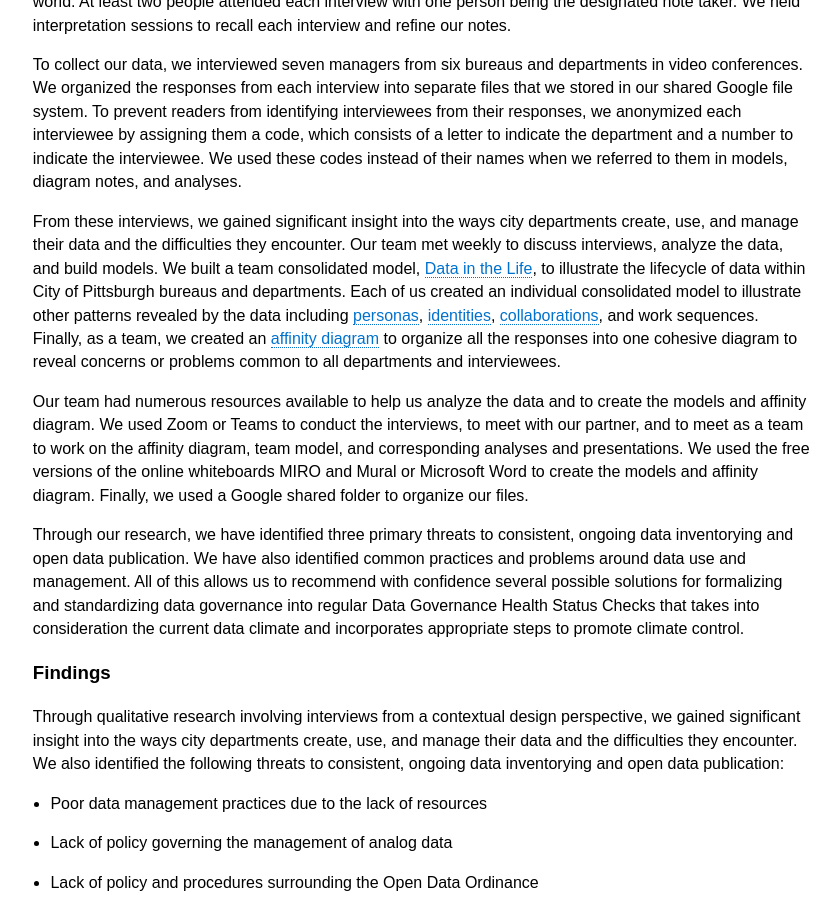
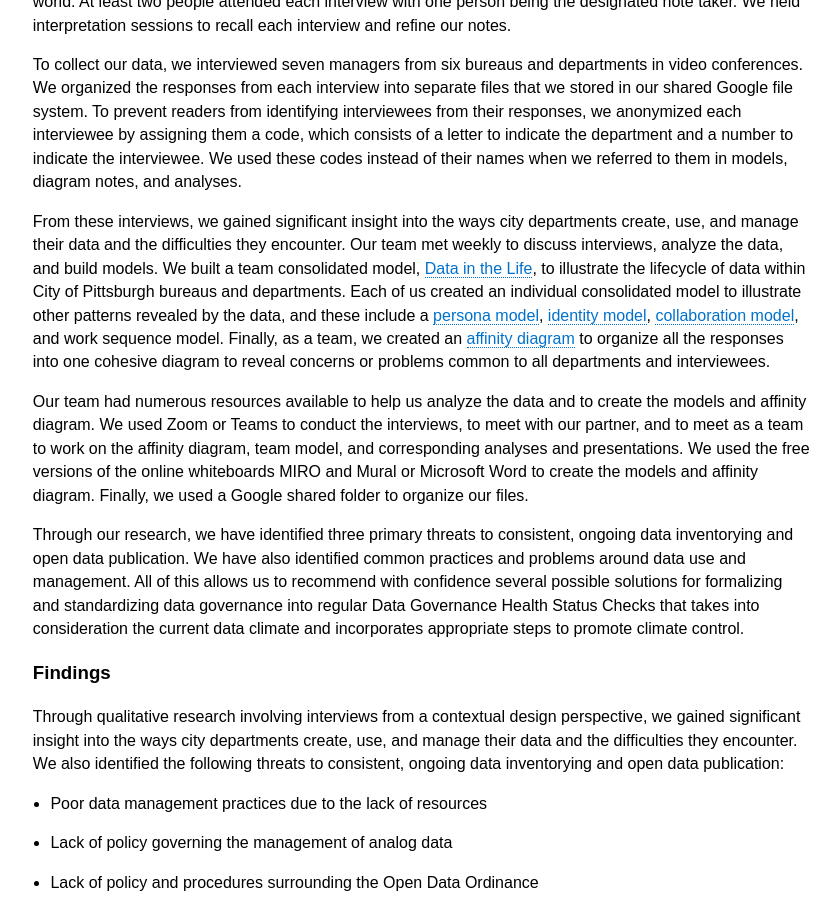
Before and after one commit to lisaover/DataGovHealthStatusChecks, a Jekyll site: the page built from _pages/contextual_design_research.md, in a window 1280 px wide and 900 px high, scrolled down 875 px. Shown: the whole window, without its empty margins (410-1250 px from the left). Built offline with Jekyll 4.4.1, drawn with Linux system fonts in a browser that asks for light colours.

Commit message:
Update text on contextual design research

```diff
--- a/_pages/contextual_design_research.md
+++ b/_pages/contextual_design_research.md
@@ -13,7 +13,7 @@ To ensure the validity and reliability of this research, we developed an <a href
 
 To collect our data, we interviewed seven managers from six bureaus and departments in video conferences. We organized the responses from each interview into separate files that we stored in our shared Google file system. To prevent readers from identifying interviewees from their responses, we anonymized each interviewee by assigning them a code, which consists of a letter to indicate the department and a number to indicate the interviewee. We used these codes instead of their names when we referred to them in models, diagram notes, and analyses.
 
-From these interviews, we gained significant insight into the ways city departments create, use, and manage their data and the difficulties they encounter. Our team met weekly to discuss interviews, analyze the data, and build models. We built a team consolidated model, <a href="https://lisaover.github.io/DataGovHealthStatusChecks/Diagrams/Data_in_the_Life_Model.pdf" target="_blank">Data in the Life</a>, to illustrate the lifecycle of data within City of Pittsburgh bureaus and departments. Each of us created an individual consolidated model to illustrate other patterns revealed by the data including <a href="https://lisaover.github.io/DataGovHealthStatusChecks/Diagrams/Persona_Model_Ivory_Robyne.pdf" target="_blank">personas</a>, <a href="https://lisaover.github.io/DataGovHealthStatusChecks/Diagrams/Identity_Model_Over_Lisa.pdf" target="_blank">identities</a>, <a href="https://lisaover.github.io/DataGovHealthStatusChecks/Diagrams/Collaboration_Model_Williams_Andrew.pdf" target="_blank">collaborations</a>, and work sequences. Finally, as a team, we created an <a href="https://lisaover.github.io/DataGovHealthStatusChecks/Diagrams/Affinity_Diagram.pdf" target="_blank">affinity diagram</a> to organize all the responses into one cohesive diagram to reveal concerns or problems common to all departments and interviewees.
+From these interviews, we gained significant insight into the ways city departments create, use, and manage their data and the difficulties they encounter. Our team met weekly to discuss interviews, analyze the data, and build models. We built a team consolidated model, <a href="https://lisaover.github.io/DataGovHealthStatusChecks/Diagrams/Data_in_the_Life_Model.pdf" target="_blank">Data in the Life</a>, to illustrate the lifecycle of data within City of Pittsburgh bureaus and departments. Each of us created an individual consolidated model to illustrate other patterns revealed by the data, and these include a <a href="https://lisaover.github.io/DataGovHealthStatusChecks/Diagrams/Persona_Model_Ivory_Robyne.pdf" target="_blank">persona model</a>, <a href="https://lisaover.github.io/DataGovHealthStatusChecks/Diagrams/Identity_Model_Over_Lisa.pdf" target="_blank">identity model</a>, <a href="https://lisaover.github.io/DataGovHealthStatusChecks/Diagrams/Collaboration_Model_Williams_Andrew.pdf" target="_blank">collaboration model</a>, and work sequence model. Finally, as a team, we created an <a href="https://lisaover.github.io/DataGovHealthStatusChecks/Diagrams/Affinity_Diagram.pdf" target="_blank">affinity diagram</a> to organize all the responses into one cohesive diagram to reveal concerns or problems common to all departments and interviewees.
 
 Our team had numerous resources available to help us analyze the data and to create the models and affinity diagram. We used Zoom or Teams to conduct the interviews, to meet with our partner, and to meet as a team to work on the affinity diagram, team model, and corresponding analyses and presentations. We used the free versions of the online whiteboards MIRO and Mural or Microsoft Word to create the models and affinity diagram. Finally, we used a Google shared folder to organize our files.
 
```
